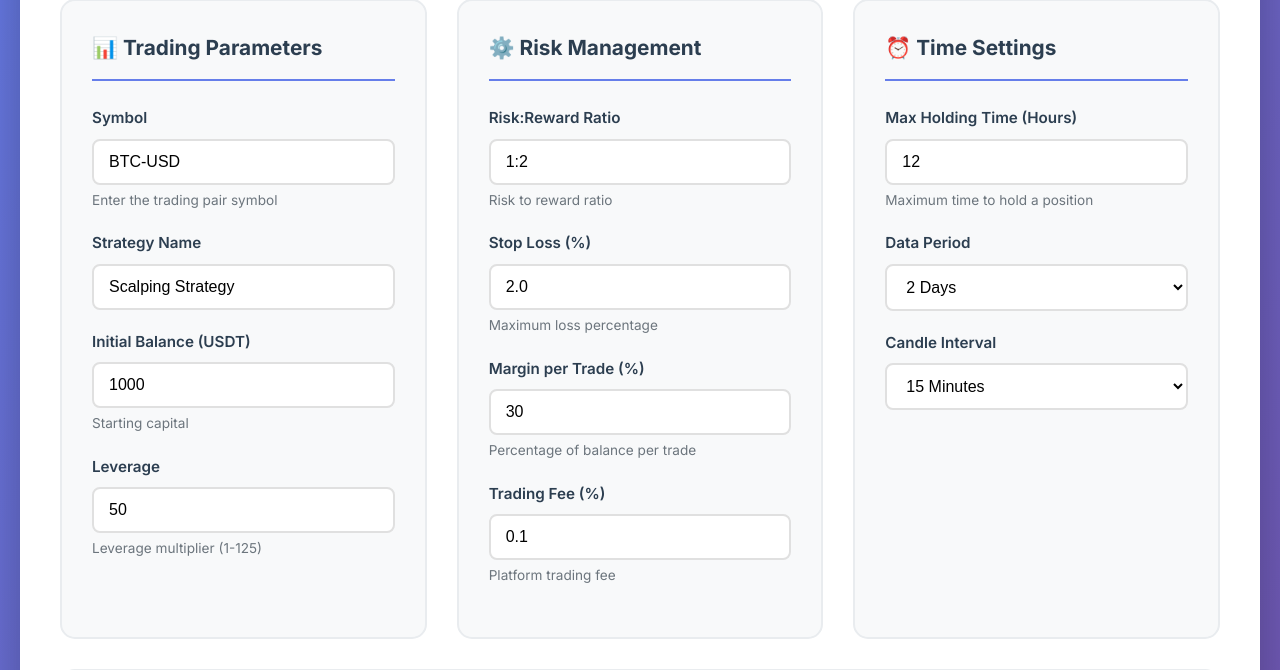
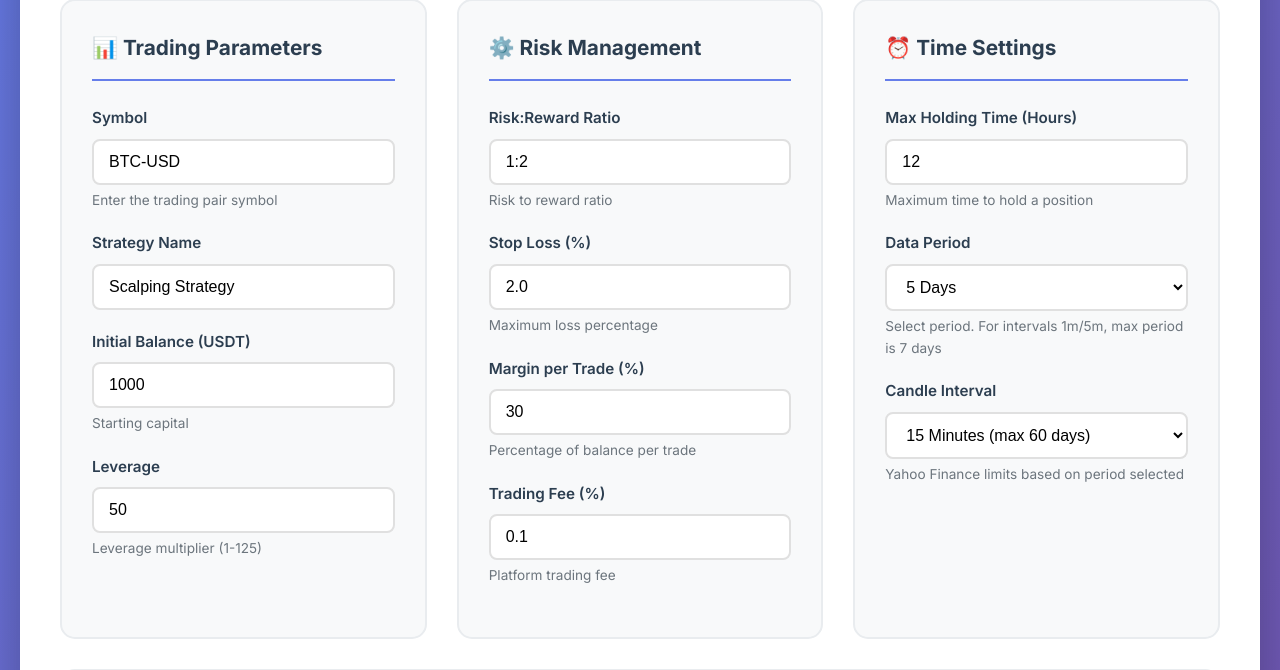
Before and after one commit to jay19patel/trading-strategy-backtest, a Flask app: page / in a window 1280 px wide. Shown: the part 243-913 px from the top of the page. Run offline with Flask 3, Linux system fonts and the light colour scheme.

Commit message:
Enhance backtest symbol handling, update trading fee calculation, and improve UI for data period and candle interval selections. Add new options and clarify limits based on Yahoo Finance constraints.

```diff
--- a/app.py
+++ b/app.py
@@ -348,7 +348,14 @@ def run_backtest():
     """Process backtest request"""
     try:
         # Get form parameters
-        symbol = request.form.get('symbol', 'BTC-USD').upper()
+        symbol_input = request.form.get('symbol', 'BTC-USD').upper()
+
+        # Convert symbol format for yfinance
+        # If it's like BTCUSDT, convert to BTC-USD
+        if len(symbol_input) >= 6 and symbol_input[-4:] == 'USDT':
+            symbol = symbol_input[:-4] + '-USD'
+        else:
+            symbol = symbol_input
         initial_balance = float(request.form.get('initial_balance', 1000))
         max_hold_hours = float(request.form.get('max_hold_hours', 12))
         risk_reward = request.form.get('risk_reward', '1:2')
--- a/templates/index.html
+++ b/templates/index.html
@@ -92,25 +92,37 @@
                     <div class="form-group">
                         <label for="period">Data Period</label>
                         <select id="period" name="period" required>
-                            <option value="1d">1 Day</option>
-                            <option value="2d" selected>2 Days</option>
-                            <option value="5d">5 Days</option>
+                            <option value="5d" selected>5 Days</option>
                             <option value="1mo">1 Month</option>
                             <option value="3mo">3 Months</option>
+                            <option value="6mo">6 Months</option>
+                            <option value="1y">1 Year</option>
+                            <option value="2y">2 Years</option>
+                            <option value="5y">5 Years</option>
+                            <option value="10y">10 Years</option>
+                            <option value="max">Max (All History)</option>
                         </select>
+                        <small>Select period. For intervals 1m/5m, max period is 7 days</small>
                     </div>
 
                     <div class="form-group">
                         <label for="interval">Candle Interval</label>
                         <select id="interval" name="interval" required>
-                            <option value="1m">1 Minute</option>
-                            <option value="5m">5 Minutes</option>
-                            <option value="15m" selected>15 Minutes</option>
-                            <option value="30m">30 Minutes</option>
-                            <option value="1h">1 Hour</option>
-                            <option value="4h">4 Hours</option>
-                            <option value="1d">1 Day</option>
+                            <option value="1m">1 Minute (max 7 days)</option>
+                            <option value="2m">2 Minutes (max 60 days)</option>
+                            <option value="5m">5 Minutes (max 60 days)</option>
+                            <option value="15m" selected>15 Minutes (max 60 days)</option>
+                            <option value="30m">30 Minutes (max 60 days)</option>
+                            <option value="60m">60 Minutes (max 730 days)</option>
+                            <option value="90m">90 Minutes (max 60 days)</option>
+                            <option value="1h">1 Hour (max 730 days)</option>
+                            <option value="1d">1 Day (unlimited)</option>
+                            <option value="5d">5 Days (unlimited)</option>
+                            <option value="1wk">1 Week (unlimited)</option>
+                            <option value="1mo">1 Month (unlimited)</option>
+                            <option value="3mo">3 Months (unlimited)</option>
                         </select>
+                        <small>Yahoo Finance limits based on period selected</small>
                     </div>
                 </div>
             </div>
--- a/trader.py
+++ b/trader.py
@@ -60,9 +60,9 @@ class CryptoMarginTrader:
         return position_value / self.leverage
 
     def calculate_trading_fee(self, position_size, price):
-        """Calculate trading fee"""
-        # position_value = position_size * price
-        return price * self.trading_fee
+        """Calculate trading fee - 0.1% of position value"""
+        position_value = position_size * price
+        return position_value * self.trading_fee
 
     def calculate_unrealized_pnl(self, current_price):
         """Calculate unrealized P&L for active position"""
```
